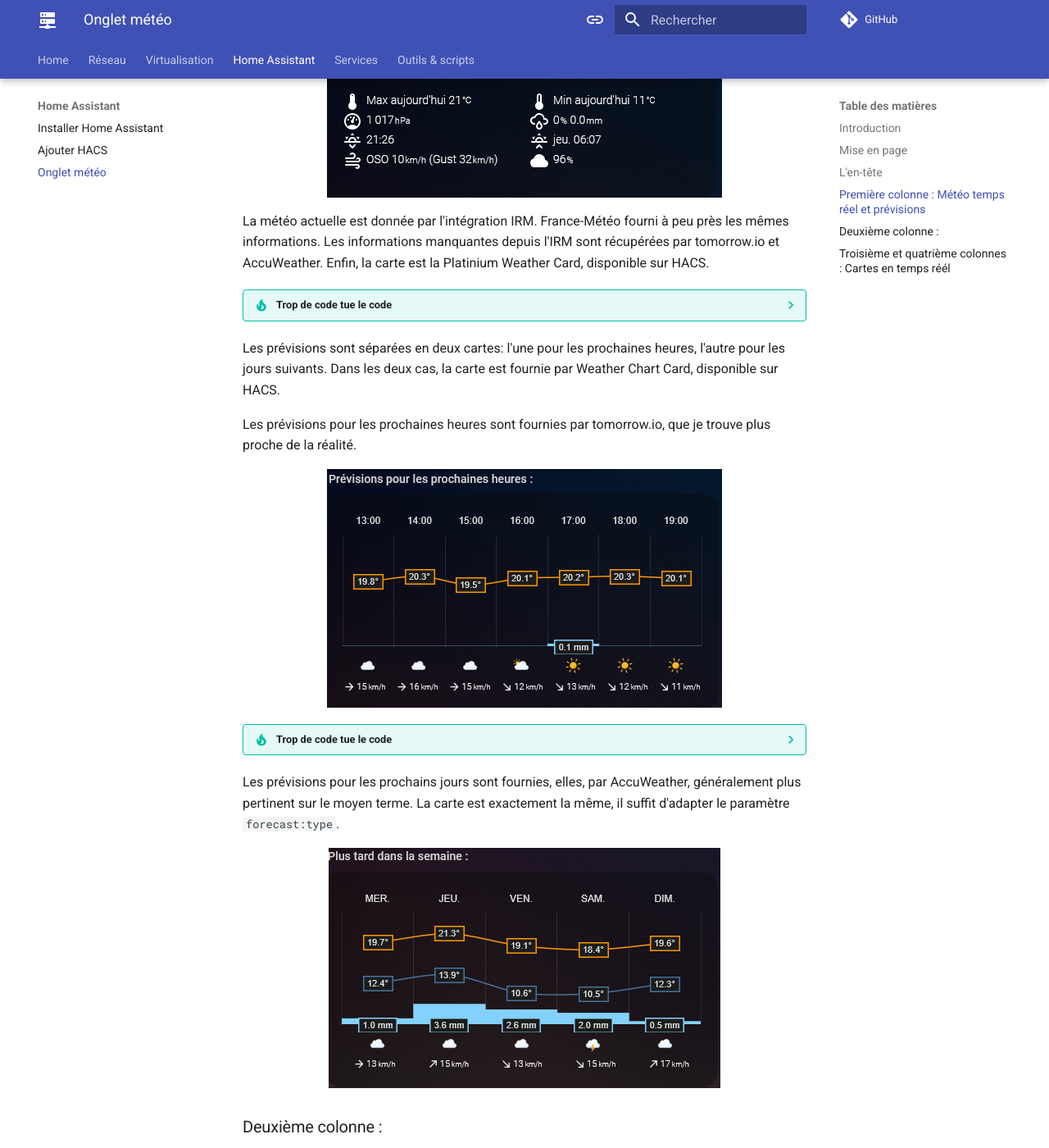
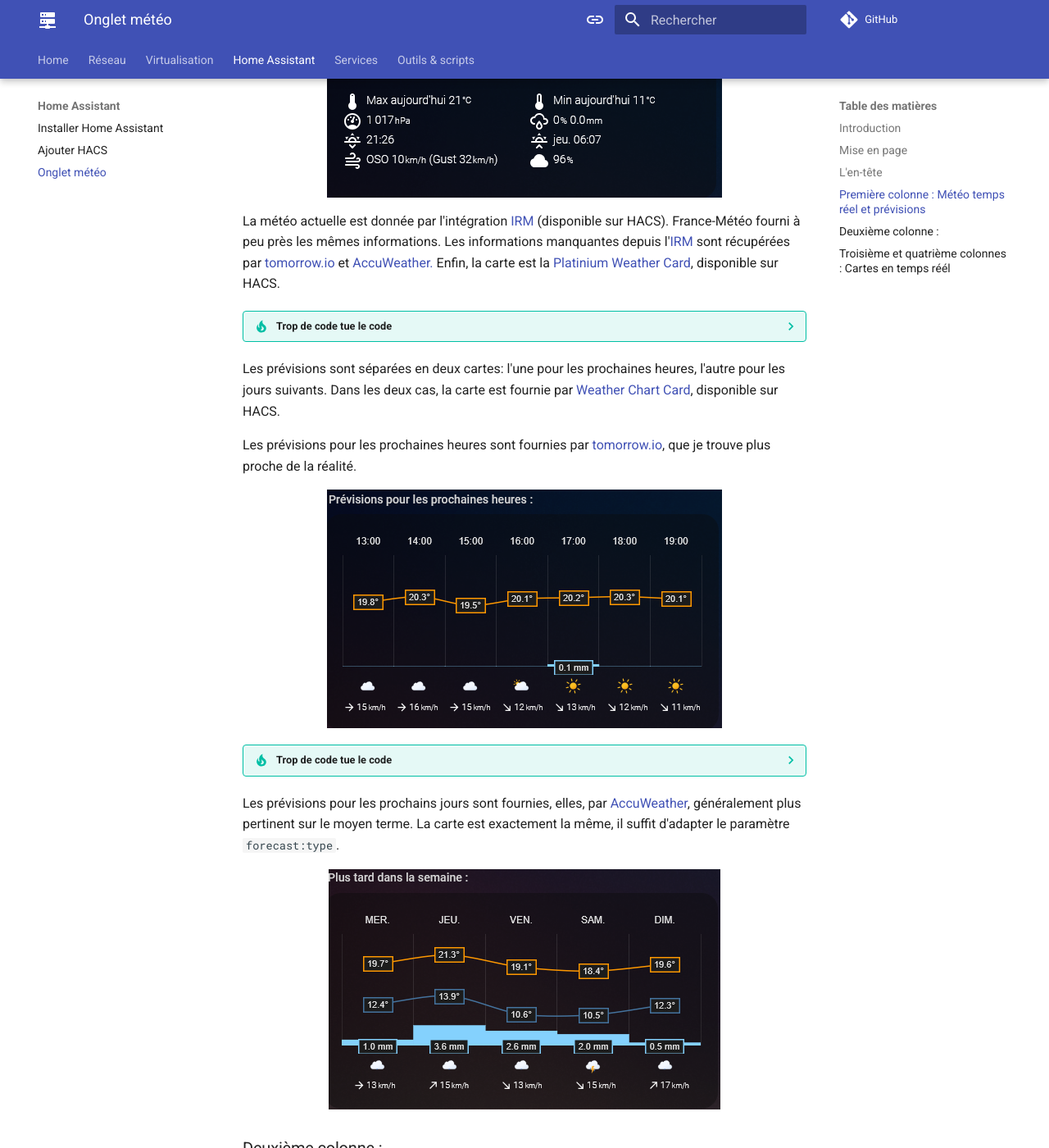
Before and after one commit to adenyrr/become.sh, an MkDocs documentation site: the page built from docs/hassio/meteo.md, in a window 1280 px wide and 1400 px high, scrolled down 1370 px. Shown: the whole window at 82% size. Built offline with MkDocs 1.6.1 and Material for MkDocs 9.7.7, drawn with Linux system fonts in a browser that asks for light colours; plug-ins that fetch from the network failed and are left out; comment, search, counter and statistics services are not loaded; some of the changed lines change nothing that is shown; some of the changed text lies outside the part shown.

Commit message:
add links

````diff
--- a/docs/hassio/meteo.md
+++ b/docs/hassio/meteo.md
@@ -45,7 +45,7 @@ visibility: # On modifie la visibilité ici pour qu'il ne s'affiche que si le ca
   ![Radars](https://raw.githubusercontent.com/adenyrr/become.sh/refs/heads/main/docs/assets/hassio/meteonow.png)
 </figure>
 
-La météo actuelle est donnée par l'intégration IRM. France-Météo fourni à peu près les mêmes informations. Les informations manquantes depuis l'IRM sont récupérées par tomorrow.io et AccuWeather. Enfin, la carte est la Platinium Weather Card, disponible sur HACS.
+La météo actuelle est donnée par l'intégration [IRM](https://github.com/jdejaegh/irm-kmi-ha) (disponible sur HACS). France-Météo fourni à peu près les mêmes informations. Les informations manquantes depuis l'[IRM](https://github.com/jdejaegh/irm-kmi-ha) sont récupérées par [tomorrow.io](https://www.home-assistant.io/integrations/tomorrowio/) et [AccuWeather.](https://www.home-assistant.io/integrations/accuweather/) Enfin, la carte est la [Platinium Weather Card](https://github.com/tommyjlong/platinum-weather-card), disponible sur HACS.
 
 ??? tip "Trop de code tue le code"
 
@@ -96,9 +96,9 @@ La météo actuelle est donnée par l'intégration IRM. France-Météo fourni à
     type: custom:platinum-weather-card
     ```
 
-Les prévisions sont séparées en deux cartes: l'une pour les prochaines heures, l'autre pour les jours suivants. Dans les deux cas, la carte est fournie par Weather Chart Card, disponible sur HACS.
+Les prévisions sont séparées en deux cartes: l'une pour les prochaines heures, l'autre pour les jours suivants. Dans les deux cas, la carte est fournie par [Weather Chart Card](https://github.com/mlamberts78/weather-chart-card), disponible sur HACS.
 
-Les prévisions pour les prochaines heures sont fournies par tomorrow.io, que je trouve plus proche de la réalité.
+Les prévisions pour les prochaines heures sont fournies par [tomorrow.io](https://www.home-assistant.io/integrations/tomorrowio/), que je trouve plus proche de la réalité.
 
 <figure markdown="span">
   ![Radars](https://raw.githubusercontent.com/adenyrr/become.sh/refs/heads/main/docs/assets/hassio/forecasthours.png)
@@ -148,7 +148,7 @@ Les prévisions pour les prochaines heures sont fournies par tomorrow.io, que je
       speed: ""
     ```
 
-Les prévisions pour les prochains jours sont fournies, elles, par AccuWeather, généralement plus pertinent sur le moyen terme. La carte est exactement la même, il suffit d'adapter le paramètre `forecast:type`.
+Les prévisions pour les prochains jours sont fournies, elles, par [AccuWeather](https://www.home-assistant.io/integrations/accuweather/), généralement plus pertinent sur le moyen terme. La carte est exactement la même, il suffit d'adapter le paramètre `forecast:type`.
 
 <figure markdown="span">
   ![Radars](https://raw.githubusercontent.com/adenyrr/become.sh/refs/heads/main/docs/assets/hassio/forecastdays.png)
@@ -164,7 +164,7 @@ Les prévisions pour les prochains jours sont fournies, elles, par AccuWeather,
   ![Radars](https://raw.githubusercontent.com/adenyrr/become.sh/refs/heads/main/docs/assets/hassio/radars.png)
 </figure>
 
-J'utilise les cartes en temps réel fournies par le site Windy. Elles sont au nombre de 4 : Vents, Pluie, Températures et risques incendies, intégrées par un iframe.
+J'utilise les cartes en temps réel fournies par le site [Windy](https://embed.windy.com/config/map). Elles sont au nombre de 4 : Vents, Pluie, Températures et risques incendies, intégrées par un iframe.
 
 ``` yaml
 type: iframe
````
